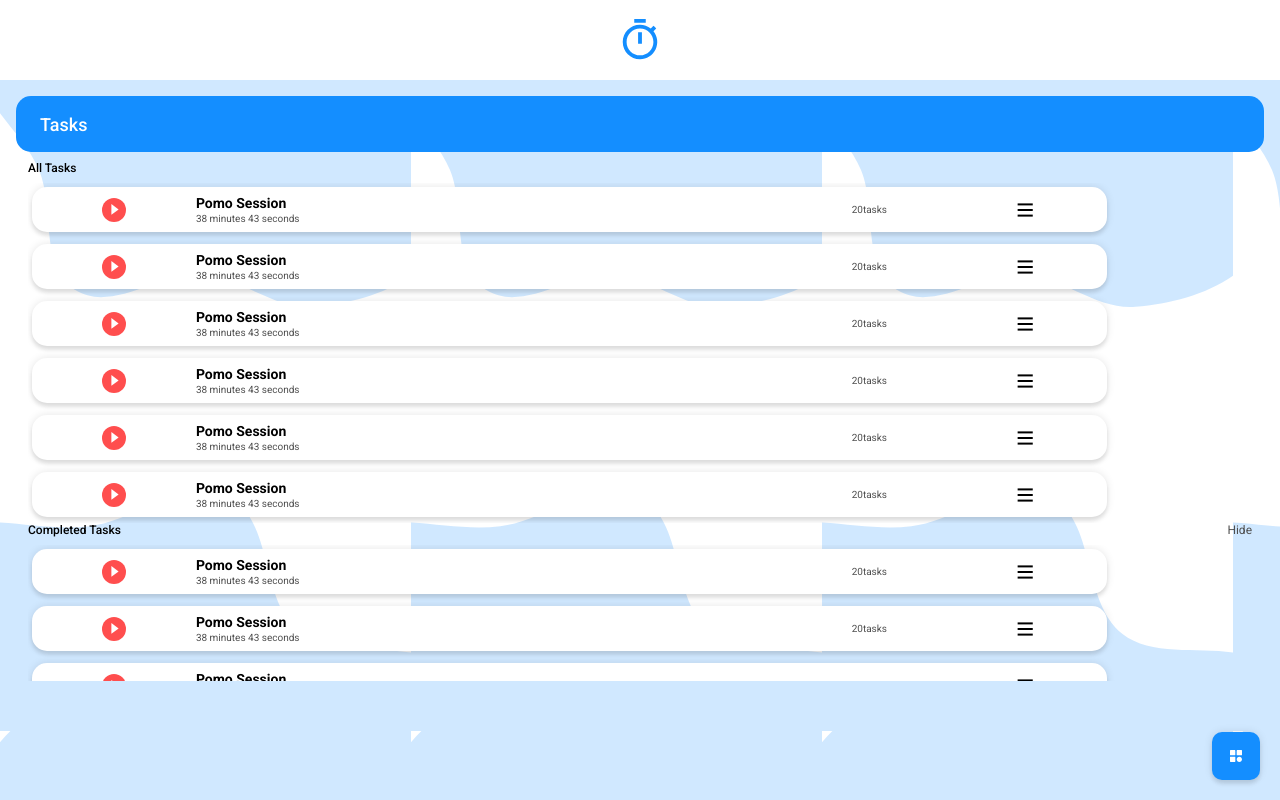
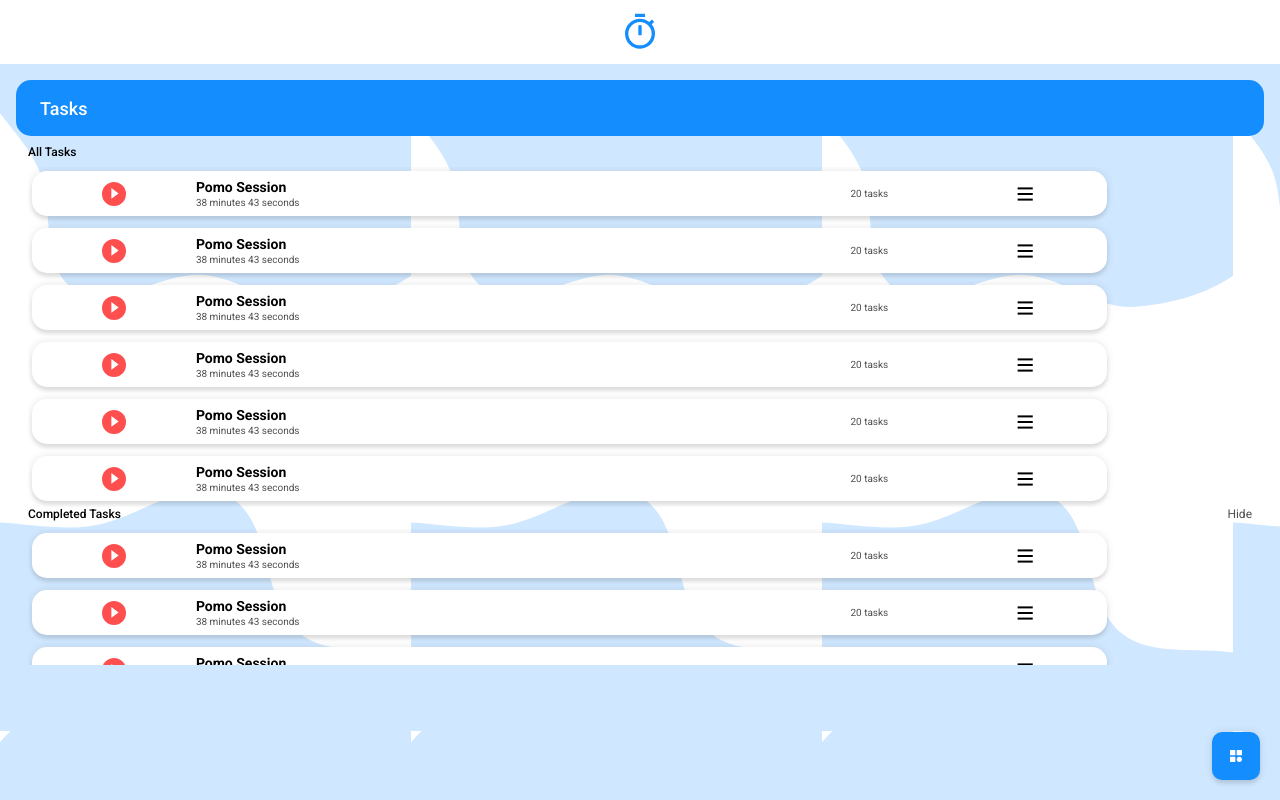
Before and after one commit to mmfallacy/pomo-app, a React (Create React App) app: page / in a window 1280 px wide. Built offline with nearby package versions, Linux system fonts and the light colour scheme; no server answers.

Commit message:
CHORE: Quick styling adjusts

```diff
--- a/src/components/Header/Header.module.scss
+++ b/src/components/Header/Header.module.scss
@@ -1,7 +1,7 @@
 @import '../../variables';
 
 .Header{
-    height:80px;
+    height:64px;
     width:100%;
     background:$white;
     position:absolute;
@@ -11,4 +11,8 @@
     display:flex;
     align-items:center;
     justify-content:center;
+
+    svg{
+        height:40px;
+    }
 }
--- a/src/components/Task/Task.js
+++ b/src/components/Task/Task.js
@@ -27,7 +27,7 @@ export default function Task(props) {
             </div>
 
             <p className={Style.Subtasks}>
-                {numberOfSubtasks && (numberOfSubtasks + `task${numberOfSubtasks>1?'s':''}`)}
+                {numberOfSubtasks && (numberOfSubtasks + ` task${numberOfSubtasks>1?'s':''}`)}
             </p>
 
             <Hamburger />
--- a/src/pages/PageTemplate/PageTemplate.js
+++ b/src/pages/PageTemplate/PageTemplate.js
@@ -4,7 +4,7 @@ import {Header} from '../../components'
 
 export default function PageTemplate({children, withHeader, className=''}) {
     return (
-        <div className={`${Style.PageTemplate} ${className}`} style={withHeader && {paddingTop: '96px'}}>
+        <div className={`${Style.PageTemplate} ${className}`} style={withHeader && {paddingTop: '80px'}}>
             {withHeader && <Header />}
             {children}
         </div>
--- a/src/pages/PageTemplate/PageTemplate.module.scss
+++ b/src/pages/PageTemplate/PageTemplate.module.scss
@@ -9,4 +9,7 @@
     z-index:0;
     background-image:url(./background.svg);
     padding:16px;
+
+    display:flex;
+    flex-direction: column;
 }
```
